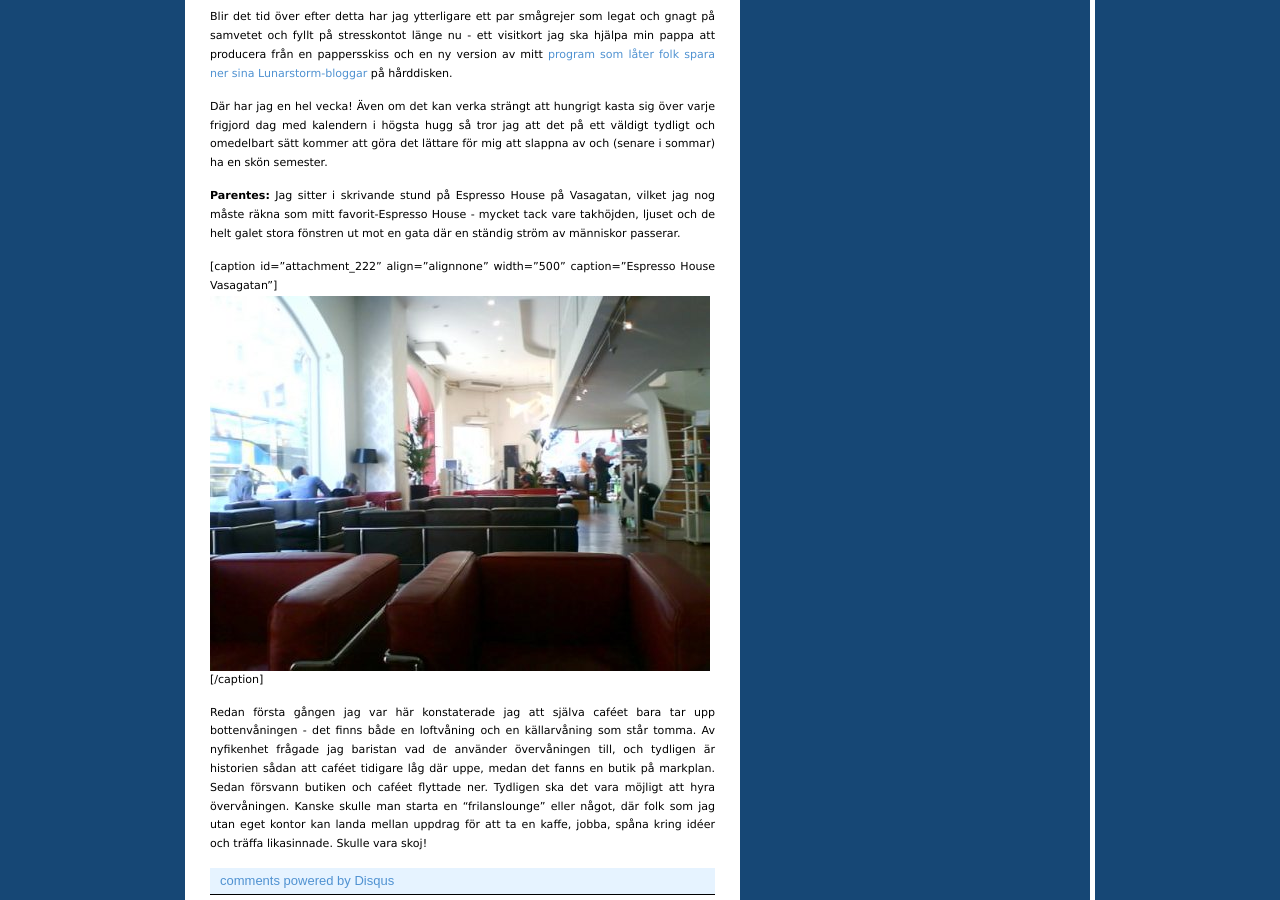
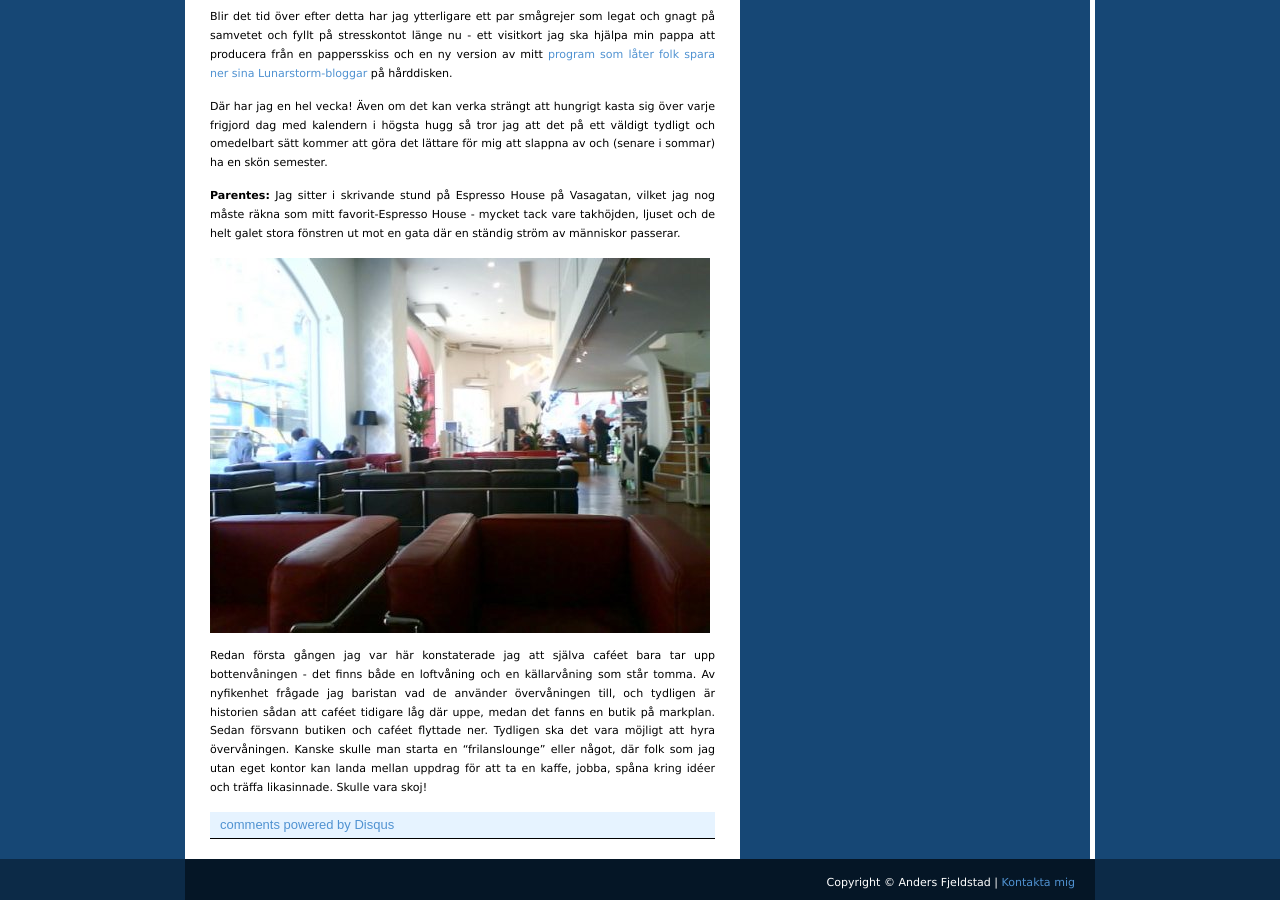
Before and after one commit to Hihaj/utmaningen.fjeldstad.se, a Jekyll site: the page built from _posts/2009-06-25-ett-par-dagar-mellan-uppdrag.md, in a window 1280 px wide and 900 px high, scrolled down 549 px. Built offline with Jekyll 4.4.1, drawn with Linux system fonts in a browser that asks for light colours; comment, search, counter and statistics services are not loaded.

Commit message:
Removed problematic caption.

```diff
--- a/_posts/2009-06-25-ett-par-dagar-mellan-uppdrag.md
+++ b/_posts/2009-06-25-ett-par-dagar-mellan-uppdrag.md
@@ -17,6 +17,6 @@ Där har jag en hel vecka! Även om det kan verka strängt att hungrigt kasta si
 
 <strong>Parentes:</strong> Jag sitter i skrivande stund på Espresso House på Vasagatan, vilket jag nog måste räkna som mitt favorit-Espresso House - mycket tack vare takhöjden, ljuset och de helt galet stora fönstren ut mot en gata där en ständig ström av människor passerar.
 
-[caption id="attachment_222" align="alignnone" width="500" caption="Espresso House Vasagatan"]<img class="size-full wp-image-222 " style="border: 0px initial initial;" title="espressohousevasagatan" src="http://utmaningen.fjeldstad.se/wp-content/uploads/2009/06/espressohousevasagatan.jpg" alt="Espresso House Vasagatan" width="500" height="375" />[/caption]
+<img class="size-full wp-image-222 " style="border: 0px initial initial;" title="espressohousevasagatan" src="http://utmaningen.fjeldstad.se/wp-content/uploads/2009/06/espressohousevasagatan.jpg" alt="Espresso House Vasagatan" width="500" height="375" />
 
 Redan första gången jag var här konstaterade jag att själva caféet bara tar upp bottenvåningen - det finns både en loftvåning och en källarvåning som står tomma. Av nyfikenhet frågade jag baristan vad de använder övervåningen till, och tydligen är historien sådan att caféet tidigare låg där uppe, medan det fanns en butik på markplan. Sedan försvann butiken och caféet flyttade ner. Tydligen ska det vara möjligt att hyra övervåningen. Kanske skulle man starta en "frilanslounge" eller något, där folk som jag utan eget kontor kan landa mellan uppdrag för att ta en kaffe, jobba, spåna kring idéer och träffa likasinnade. Skulle vara skoj!
```
